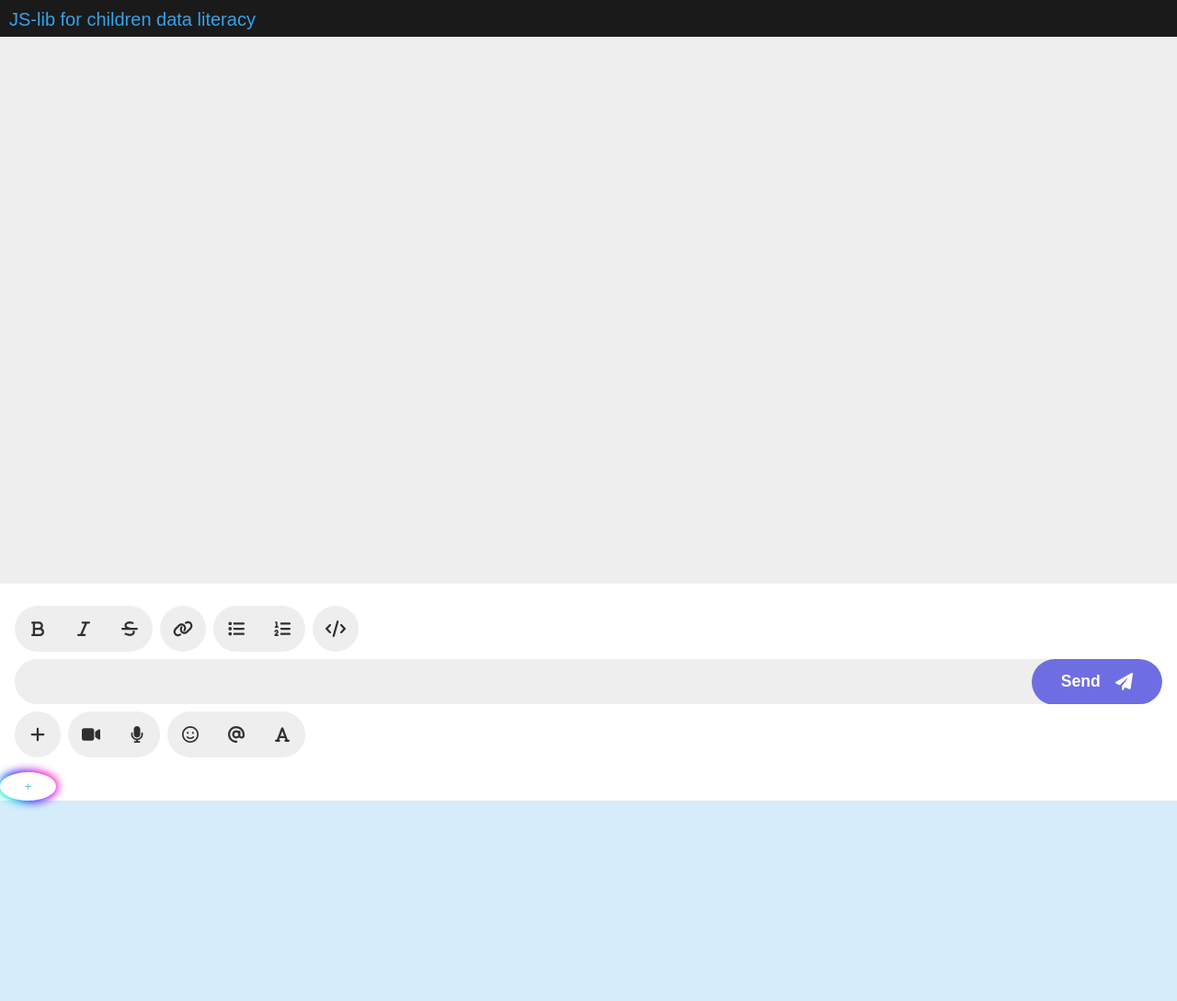
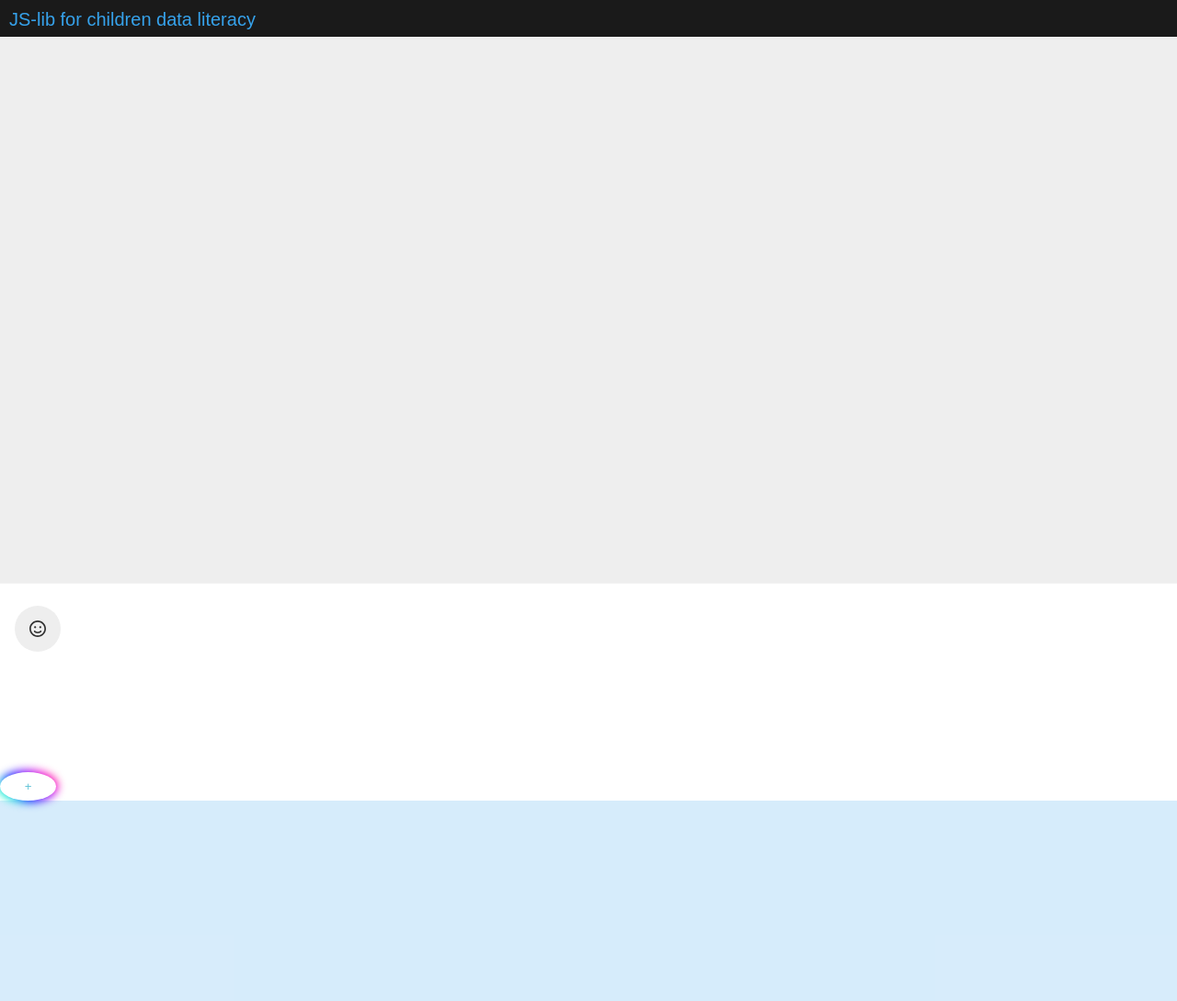
Before and after one commit to oaza0712/graph-js-lib, a website built with Parcel: page src/index.html in a window 1280 px wide. Shown: the top 1089 px of the page at 92% size. Built offline with nearby package versions, Linux system fonts and the light colour scheme; no server answers.

Commit message:
radi zasebno

```diff
--- a/src/index.html
+++ b/src/index.html
@@ -274,41 +274,9 @@
   <div class="chat-container">
     <div class="chat-body"></div>
     <div class="chat-utilities">
+    <!-- bottom utility buttons -->
+      <div class="utility-container">
 
-      <!-- top utility buttons -->
-      <div class="utility-container">
-        <ul class="utility-group">
-          <li><img src="./icons/bold-solid.svg" alt=""></li>
-          <li><img src="./icons/italic-solid.svg" alt=""></li>
-          <li><img src="./icons/strikethrough-solid.svg" alt=""></li>
-        </ul>
-        <ul class="utility-group">
-          <li><img src="./icons/link-solid.svg" alt=""></li>
-        </ul>
-        <ul class="utility-group">
-          <li><img src="./icons/list-solid.svg" alt=""></li>
-          <li><img src="./icons/list-ol-solid.svg" alt=""></li>
-        </ul>
-        <ul class="utility-group">
-          <li><img src="./icons/code-solid.svg" alt=""></li>
-        </ul>
-      </div>
-
-      <!-- chat form -->
-      <form action="">
-        <input type="text" name="" id="">
-        <button type="submit">Send <img src="./icons/paper-plane-solid.svg" alt=""></button>
-      </form>
-
-      <!-- bottom utility buttons -->
-      <div class="utility-container">
-        <ul class="utility-group">
-          <li><img src="./icons/plus-solid.svg" alt=""></li>
-        </ul>
-        <ul class="utility-group">
-          <li><img src="./icons/video-solid.svg" alt=""></li>
-          <li><img src="./icons/microphone-solid.svg" alt=""></li>
-        </ul>
         <ul class="utility-group">
           <li class="emoji-selector" id="emojiSelector">
             <div class="input-container">
@@ -319,8 +287,7 @@
             </ul>
           </li>
           <li id="emojiSelectorIcon"><img src="./icons/face-smile-regular.svg" alt=""></li>
-          <li><img src="./icons/at-solid.svg" alt=""></li>
-          <li><img src="./icons/font-solid.svg" alt=""></li>
+
         </ul>
       </div>
     </div>
@@ -438,7 +405,11 @@
       let counter =0;
       let previousCategory;
       let currentCategory;
-      let fisrt = true;
+      let first = true;
+
+      for(let i = 0; i < data.length; i++){
+        console.log(data[i]);
+      }
       data.forEach(emoji => {
         if(first){
           previousCategory =  emoji.group;
@@ -451,10 +422,11 @@
         if(previousCategory == currentCategory){
              counter++;
           } else{
-            counter = 0;
+            counter = 1;
           }
-        if (emojiCategories.includes(emoji.group) && counter < EmojisPerCategory) {
+        if (emojiCategories.includes(emoji.group) && counter <= EmojisPerCategory) {
           emojiList.appendChild(li);
+          console.log("if " + previousCategory + " " +currentCategory + " " + counter);
           previousCategory = currentCategory;
 
         }
```
